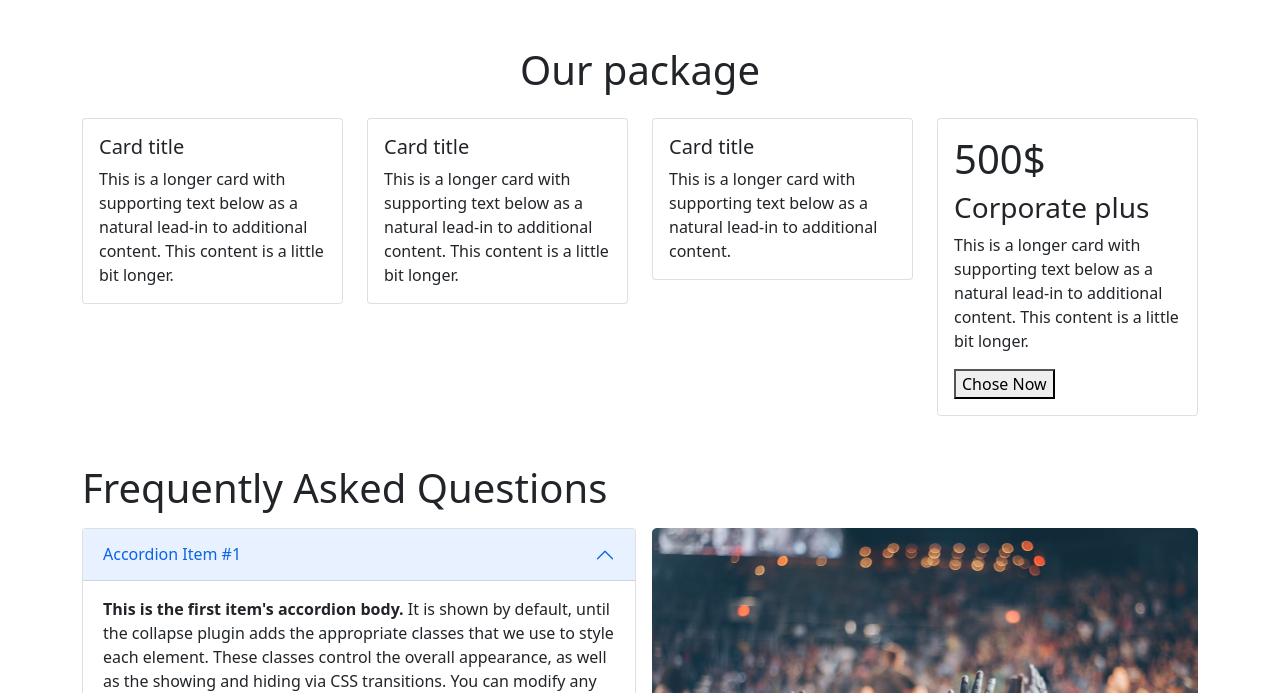
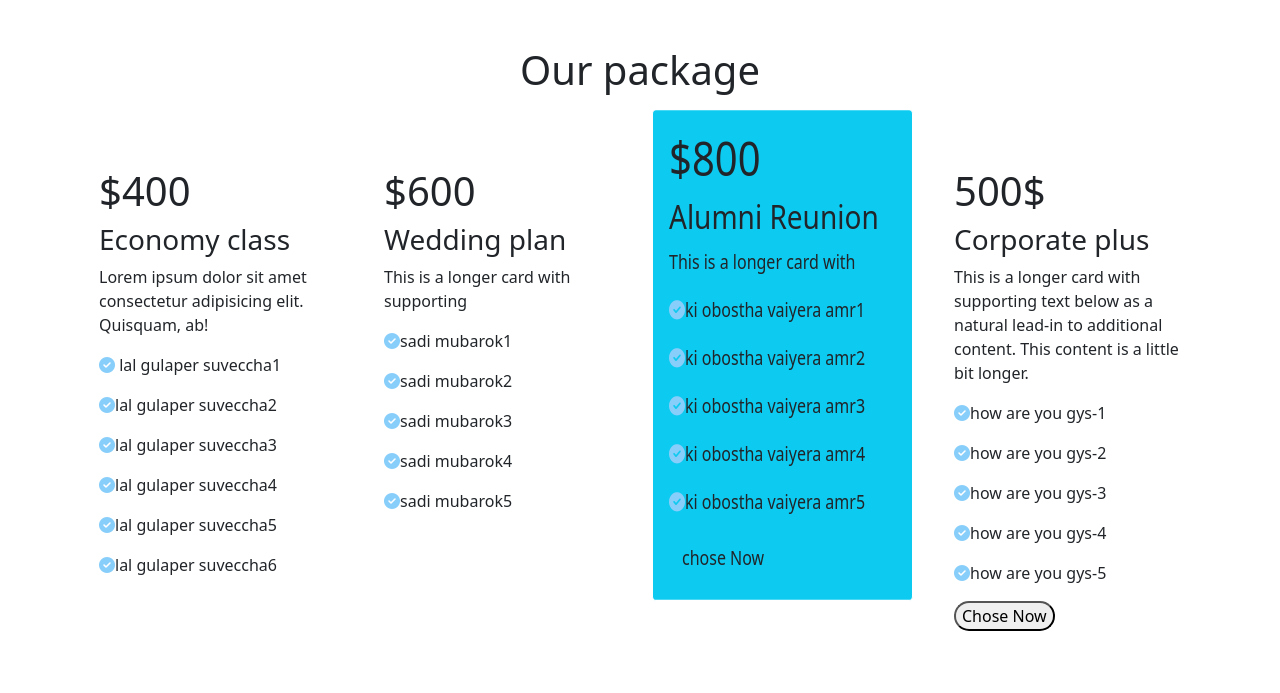
Before and after one commit to Ananthadeb1/convertion-center, a plain HTML site: page index.html in a window 1280 px wide. Shown: the part 911-1604 px from the top of the page. Drawn offline with nearby package versions, Linux system fonts and the light colour scheme.

Commit message:
mendetory sec done

```diff
--- a/index.html
+++ b/index.html
@@ -5,8 +5,14 @@
     <meta http-equiv="X-UA-Compatible" content="IE=edge">
     <meta name="viewport" content="width=device-width, initial-scale=1.0">
     <title>Document</title>
+    <link rel="stylesheet" href="style.css">
     <!-- bootstrap css link -->
     <link href="https://cdn.jsdelivr.net/npm/bootstrap@5.1.3/dist/css/bootstrap.min.css" rel="stylesheet" integrity="sha384-1BmE4kWBq78iYhFldvKuhfTAU6auU8tT94WrHftjDbrCEXSU1oBoqyl2QvZ6jIW3" crossorigin="anonymous">
+    <!-- css link  -->
+
+    <!-- icon link  -->
+    <script src="https://kit.fontawesome.com/ded8585a8b.js" crossorigin="anonymous"></script>
+
 
 </head>
 <body>
@@ -22,6 +28,7 @@
             </div>
         </section>
     </header>
+    <!-- main  -->
     <main>
         <!-- carousel section start -->
         <section class="">
@@ -70,42 +77,78 @@
         </section>
         <!-- our package section start -->
         <section class="container mt-5">
-            <div class="d-flex justify-content-center mb-3">
+            <div class="d-flex justify-content-center mb-100">
                 <h1>Our package</h1>
             </div>
-            <div>
+            <div class="mt-5 ">
                 <div class="row row-cols-1 row-cols-md-4 g-4">
-                    <div class="col">
-                      <div class="card">
+                    <div class="col ">
+                      <div class="card border rounded border-white">
                         <div class="card-body">
-                          <h5 class="card-title">Card title</h5>
-                          <p class="card-text">This is a longer card with supporting text below as a natural lead-in to additional content. This content is a little bit longer.</p>
+                          <h1 class="card-title">$400</h1>
+                          <h3>Economy class</h3>
+                          <p>
+                          Lorem ipsum dolor sit amet consectetur adipisicing elit. Quisquam, ab!</p>
+                          <div>
+                            <p><i class="fas fa-check-circle"></i>  lal gulaper suveccha1</p>
+                            <p><i class="fas fa-check-circle"></i>lal gulaper suveccha2</p>
+                            <p><i class="fas fa-check-circle"></i>lal gulaper suveccha3</p>
+                            <p><i class="fas fa-check-circle"></i>lal gulaper suveccha4</p>
+                            <p><i class="fas fa-check-circle"></i>lal gulaper suveccha5</p>
+                            <p><i class="fas fa-check-circle"></i>lal gulaper suveccha6</p>
+                          </div>
                         </div>
                       </div>
                     </div>
                     <div class="col">
-                      <div class="card">
+                      <div class="card border rounded border-white">
                         <div class="card-body">
-                          <h5 class="card-title">Card title</h5>
-                          <p class="card-text">This is a longer card with supporting text below as a natural lead-in to additional content. This content is a little bit longer.</p>
+                          <h1 class="card-title">$600</h1>
+                          <h3>Wedding plan</h3>
+                          <p class="card-text">This is a longer card with supporting
+                          </p>
+
+                          <div>
+                            <p><i class="fas fa-check-circle"></i>sadi mubarok1</p>
+                            <p><i class="fas fa-check-circle"></i>sadi mubarok2</p>
+                            <p><i class="fas fa-check-circle"></i>sadi mubarok3</p>
+                            <p><i class="fas fa-check-circle"></i>sadi mubarok4</p>
+                            <p><i class="fas fa-check-circle"></i>sadi mubarok5</p>
+                        </div>
                         </div>
                       </div>
                     </div>
                     <div class="col">
-                      <div class="card">
+                      <div class="card border rounded border-white bg-info highlite-card ">
                         <div class="card-body">
-                          <h5 class="card-title">Card title</h5>
-                          <p class="card-text">This is a longer card with supporting text below as a natural lead-in to additional content.</p>
+                          <h1 class="card-title">$800</h1>
+                          <h3 class="card-title">Alumni Reunion</h3>
+                          <p class="card-text">This is a longer card with</p>
+                          <div>
+                            <p><i class="fas fa-check-circle"></i>ki obostha vaiyera amr1</p>
+                            <p><i class="fas fa-check-circle"></i>ki obostha vaiyera amr2</p>
+                            <p><i class="fas fa-check-circle"></i>ki obostha vaiyera amr3</p>
+                            <p><i class="fas fa-check-circle"></i>ki obostha vaiyera amr4</p>
+                            <p><i class="fas fa-check-circle"></i>ki obostha vaiyera amr5</p>
+                        </div>
+                          <button class="btn">chose Now</button>
                         </div>
                       </div>
                     </div>
-                    <div class="col">
-                      <div class="card">
+                    <div class="col ">
+                      <div class="card border rounded border-white">
                         <div class="card-body">
                           <h1 class="card-title">500$</h1>
                           <h3>Corporate plus</h3>
                           <p class="card-text">This is a longer card with supporting text below as a natural lead-in to additional content. This content is a little bit longer.</p>
-                          <button class="d-flex justify-content-center">Chose Now</button>
+                          <div>
+                            <p><i class="fas fa-check-circle"></i>how are you gys-1</p>
+                            <p><i class="fas fa-check-circle"></i>how are you gys-2</p>
+                            <p><i class="fas fa-check-circle"></i>how are you gys-3</p>
+                            <p><i class="fas fa-check-circle"></i>how are you gys-4</p>
+                            <p><i class="fas fa-check-circle"></i>how are you gys-5</p>
+                          </div>
+                          <button class="rounded-pill">Chose Now</button>
                         </div>
                       </div>
                     </div>
@@ -157,12 +200,12 @@
                           </div>
                         </div>
                         <div class="accordion-item">
-                            <h2 class="accordion-header" id="panelsStayOpen-headingTwo">
-                              <button class="accordion-button collapsed" type="button" data-bs-toggle="collapse" data-bs-target="#panelsStayOpen-collapseTwo" aria-expanded="false" aria-controls="panelsStayOpen-collapseTwo">
+                            <h2 class="accordion-header" id="panelsStayOpen-headingFour">
+                              <button class="accordion-button collapsed" type="button" data-bs-toggle="collapse" data-bs-target="#panelsStayOpen-collapseFour" aria-expanded="false" aria-controls="panelsStayOpen-collapseFour">
                                 Accordion Item #4
                               </button>
                             </h2>
-                            <div id="panelsStayOpen-collapseTwo" class="accordion-collapse collapse" aria-labelledby="panelsStayOpen-headingTwo">
+                            <div id="panelsStayOpen-collapseFour" class="accordion-collapse collapse" aria-labelledby="panelsStayOpen-headingFour">
                               <div class="accordion-body">
                                 <strong>This is the second item's accordion body.</strong> It is hidden by default, until the collapse plugin adds the appropriate classes that we use to style each element. These classes control the overall appearance, as well as the showing and hiding via CSS transitions. You can modify any of this with custom CSS or overriding our default variables. It's also worth noting that just about any HTML can go within the <code>.accordion-body</code>, though the transition does limit overflow.
                               </div>
@@ -175,7 +218,11 @@
                 </div>
             </div>
         </section>
+        <footer>
+          <p class="footer">this is awsome</p>
+        </footer>
     </main>
+
 
 
 
--- /dev/null
+++ b/style.css
@@ -0,0 +1,13 @@
+.highlite-card{
+   transform:scaley(1.2);
+}
+.footer{
+    background-color: black;
+    height: 280px;
+    width: 100%;
+    margin-top: 150px;
+    color: white;
+}
+.fas{
+    color: lightskyblue;
+}
```
